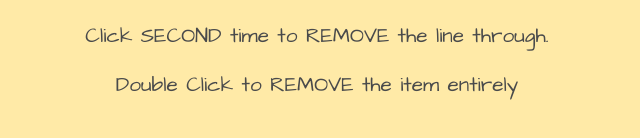
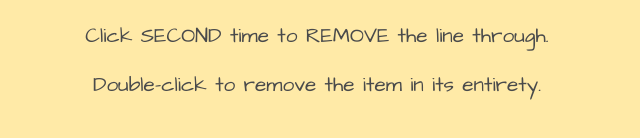
Before and after one commit to mrkrca/ReactShoppingListToDo, a React (Vite) app: page / in a window 1280 px wide. Shown: the part 574-712 px from the top of the page, without its empty margins (323-963 px from the left). Built offline with nearby package versions, Linux system fonts and the light colour scheme; the HTML template or start-up script is replaced by a standard one.

Commit message:
initial commit

```diff
--- a/src/App.jsx
+++ b/src/App.jsx
@@ -90,7 +90,7 @@ function App() {
 
           <p>Click ONE time to CROSS OUT the item.</p>
           <p>Click SECOND time to REMOVE the line through.</p>
-          <p>Double Click to REMOVE the item entirely</p>
+          <p>Double-click to remove the item in its entirety.</p>
 
     </div>
     </>
```
